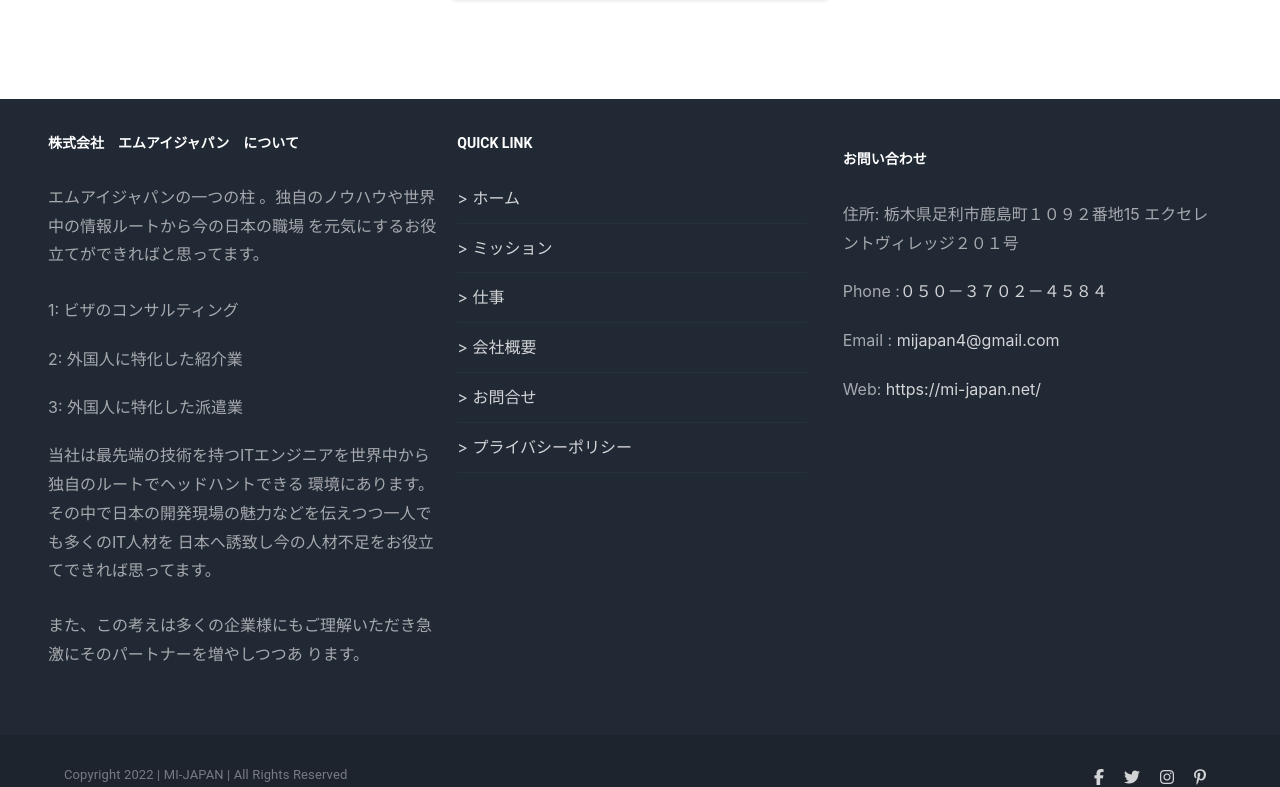
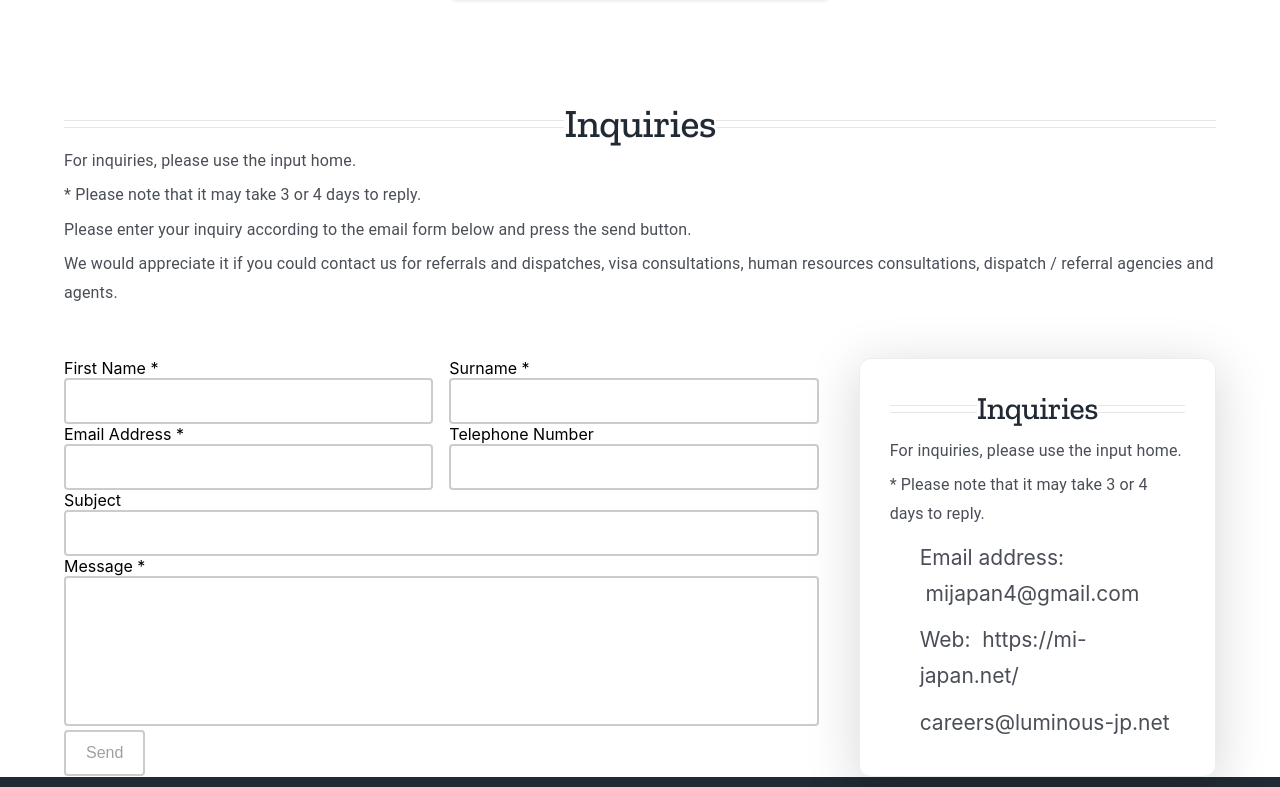
Before and after one commit to programmersajeeb/japanese_project_1, a React (Create React App) app: page / in a window 1280 px wide. Shown: the part 3503-4290 px from the top of the page. Built offline with nearby package versions, Linux system fonts and the light colour scheme.

Commit message:
Form Add

```diff
--- a/package.json
+++ b/package.json
@@ -12,8 +12,10 @@
     "@testing-library/jest-dom": "^5.16.4",
     "@testing-library/react": "^12.1.4",
     "@testing-library/user-event": "^13.5.0",
+    "axios": "^0.26.1",
     "react": "^18.0.0",
     "react-dom": "^18.0.0",
+    "react-hook-form": "^7.30.0",
     "react-router-dom": "6",
     "react-scripts": "5.0.0",
     "react-slick": "^0.28.1",
--- /dev/null
+++ b/src/assets/css/ContactArea.module.css
@@ -0,0 +1,80 @@
+/* Root */
+:root {
+  --gray-white: #e7e6e6;
+  --cyan-blue: #212934;
+  --red: #d23b32;
+  --tuna: #4a4e57;
+}
+/* Contact Area */
+/* Title Area */
+.title{
+  font-size: 40px !important;
+  line-height: 1.2 !important;
+  color: var(--cyan-blue);
+  font-weight: 500 !important;
+}
+.titleLeft, .titleRight{
+  position: relative;
+  height: 6px;
+  flex-grow: 1;
+}
+.titleSep {
+  position: relative;
+  display: block;
+  width: 100%;
+  border-style: solid;
+  border: 0 solid var(--gray-white);
+  box-sizing: content-box;
+  height: 6px;
+  border-bottom-width: 1px;
+  border-top-width: 1px;
+}
+
+.pra{
+  text-align: left !important;
+  color: var(--tuna);
+  line-height: 1.8 !important;
+  font-size: 16px !important;
+  font-weight: 400;
+  margin: 0 0 20px;
+}
+
+/* Form Area */
+input, textarea{
+  width: 100%;
+  padding: 12px 20px;
+  box-sizing: border-box;
+  border: 2px solid #ccc;
+  border-radius: 4px;
+  background-color: #FFFFFF;
+  font-size: 16px;
+  color: #9ea0a4;
+}
+textarea {
+  height: 150px;
+  resize: none;
+}
+input[type="submit"]{
+  width: min-content;
+  cursor: pointer;
+}
+ul {
+  margin: 10px 0 0;
+  padding-left: 30px !important;
+}
+ul > li {
+  font-size: 21px !important;
+  line-height: 35.7px !important;
+  color: var(--tuna);
+  padding: 5.5px 0 !important;
+  margin-left: 0 !important;
+}
+.link{
+  color: var(--tuna);
+  font-size: 21px !important;
+  line-height: 35.7px !important;
+  transition: 0.2s;
+}
+.link:hover{
+  color: var(--red);
+}
--- a/src/components/home/Home/Home.js
+++ b/src/components/home/Home/Home.js
@@ -4,6 +4,7 @@
 import Navigation from '../../Shared/Navigation/Navigation';
 import Announcements from '../Announcements/Announcements';
 import Banner from '../banner/Banner/Banner';
+import ContactArea from '../contactArea/ContactArea/ContactArea';
 import Luminous from '../luminous/Luminous/Luminous';
 import Message from '../Message/Message';
 import Quote from '../Quote/Quote';
@@ -17,6 +18,7 @@
 			<Message />
 			<Quote />
 			<Announcements />
+			<ContactArea />
 			<Footer />
 		</Box>
 	);
--- /dev/null
+++ b/src/components/home/contactArea/ContactArea/ContactArea.js
@@ -0,0 +1,44 @@
+import { Box, Container, Typography } from '@mui/material';
+import React from 'react';
+import '../../../../assets/css/golobal.css';
+import styles from '../../../../assets/css/ContactArea.module.css';
+import ContactForm from '../ContactForm/ContactForm';
+
+const ContactArea = () => {
+  return (
+    <Box>
+      <Container>
+          <Box sx={{ display: 'flex', flexWrap: 'nowrap', alignItems: 'center' }}>
+						<Box className={styles.titleLeft}>
+							<Box className={styles.titleSep}></Box>
+						</Box>
+						<Box sx={{ position: 'relative' }}>
+							<Typography variant="h1" component="h2" className={styles.title}>
+								Inquiries
+							</Typography>
+						</Box>
+						<Box className={styles.titleRight}>
+							<Box className={styles.titleSep}></Box>
+						</Box>
+					</Box>
+          <Box>
+          <Typography variant="body1" gutterBottom className={styles.pra}>
+            For inquiries, please use the input home.
+          </Typography>
+          <Typography variant="body1" gutterBottom className={styles.pra}>
+            * Please note that it may take 3 or 4 days to reply.
+          </Typography>
+          <Typography variant="body1" gutterBottom className={styles.pra}>
+            Please enter your inquiry according to the email form below and press the send button.
+          </Typography>
+          <Typography variant="body1" gutterBottom className={styles.pra}>
+            We would appreciate it if you could contact us for referrals and dispatches, visa consultations, human resources consultations, dispatch / referral agencies and agents.
+          </Typography>
+          </Box>
+          <ContactForm />
+      </Container>
+    </Box>
+  );
+};
+
+export default ContactArea;
--- /dev/null
+++ b/src/components/home/contactArea/ContactForm/ContactForm.js
@@ -0,0 +1,103 @@
+import React from 'react';
+import '../../../../assets/css/golobal.css';
+import styles from '../../../../assets/css/ContactArea.module.css';
+import { Box, Grid, Typography } from '@mui/material';
+import { useForm } from 'react-hook-form';
+import { Link } from 'react-router-dom';
+
+const ContactForm = () => {
+  const { register, formState: { errors }, handleSubmit } = useForm();
+  return (
+    <Box sx={{marginTop:'50px'}}>
+      <Grid container spacing={5}>
+        <Grid item xs={12} sm={12} md={8} xl={8}>
+          <Box>
+            <form>
+            <Box>
+            <Grid container spacing={2}>
+            <Grid item xs={12} sm={12} md={6} xl={6}>
+            <Box>
+            <Box><label for="name">First Name *</label></Box>
+            <input id='name' {...register("firstName", { required: true })} />
+            {errors.firstName?.type === 'required' && "First name is required"}
+            </Box>
+            </Grid>
+            <Grid item xs={12} sm={12} md={6} xl={6}>
+            <Box>
+            <Box><label for="surname">Surname *</label></Box>
+            <input id='surname' {...register("lastName", { required: true })} />
+            {errors.lastName && "Last name is required"}
+            </Box>
+            </Grid>
+            </Grid>
+            </Box>
+            <Box>
+            <Grid container spacing={2}>
+            <Grid item xs={12} sm={12} md={6} xl={6}>
+            <Box>
+            <Box><label for="email">Email Address *</label></Box>
+            <input type="email" id='email' {...register("email", { required: true })} />
+            </Box>
+            </Grid>
+            <Grid item xs={12} sm={12} md={6} xl={6}>
+            <Box>
+            <Box><label for="number">Telephone Number</label></Box>
+            <input type="number" id='number' {...register("number", { required: true })} />
+            </Box>
+            </Grid>
+            </Grid>
+            </Box>
+            <Box>
+            <Box>
+            <Box><label for="subject">Subject</label></Box>
+            <input type="text" id='subject' {...register("subject", { required: true })} />
+            </Box>
+
+            <Box>
+            <label for="message">Message *</label>
+            <textarea id='message' />
+            </Box>
+            </Box>
+
+            <input type="submit" value="Send" />
+            </form>
+          </Box>
+        </Grid>
+        <Grid item xs={12} sm={12} md={4} xl={4}>
+          <Box sx={{padding:'30px', borderRadius:'12px', boxShadow: "0px 10px 51px 3px rgb(0 0 0 / 15%)", border:'1px solid #ededed'}}>
+          <Box sx={{ display: 'flex', flexWrap: 'nowrap', alignItems: 'center' }}>
+						<Box className={styles.titleLeft}>
+							<Box className={styles.titleSep}></Box>
+						</Box>
+						<Box sx={{ position: 'relative' }}>
+							<Typography variant="h1" component="h2" sx={{fontSize:'32px !important'}} className={styles.title}>
+								Inquiries
+							</Typography>
+						</Box>
+						<Box className={styles.titleRight}>
+							<Box className={styles.titleSep}></Box>
+						</Box>
+					</Box>
+          <Box sx={{marginTop:'10px'}}>
+            <Typography variant="body1" gutterBottom className={styles.pra}>
+            For inquiries, please use the input home.
+            </Typography>
+            <Typography variant="body1" gutterBottom className={styles.pra}>
+            * Please note that it may take 3 or 4 days to reply.
+            </Typography>
+          </Box>
+          <Box>
+            <ul>
+              <li><span>Email address:</span>	&nbsp;<a className={styles.link} href="mailto:mijapan4@gmail.com">mijapan4@gmail.com</a></li>
+              <li><span>Web:</span>	&nbsp;<Link to='/' className={styles.link}>https://mi-japan.net/ </Link></li>
+              <li>careers@luminous-jp.net</li>
+            </ul>
+          </Box>
+          </Box>
+        </Grid>
+      </Grid>
+    </Box>
+  );
+};
+
+export default ContactForm;
```
Also changed, not shown: 1 other file (tests, documents, lock files or other folders).
